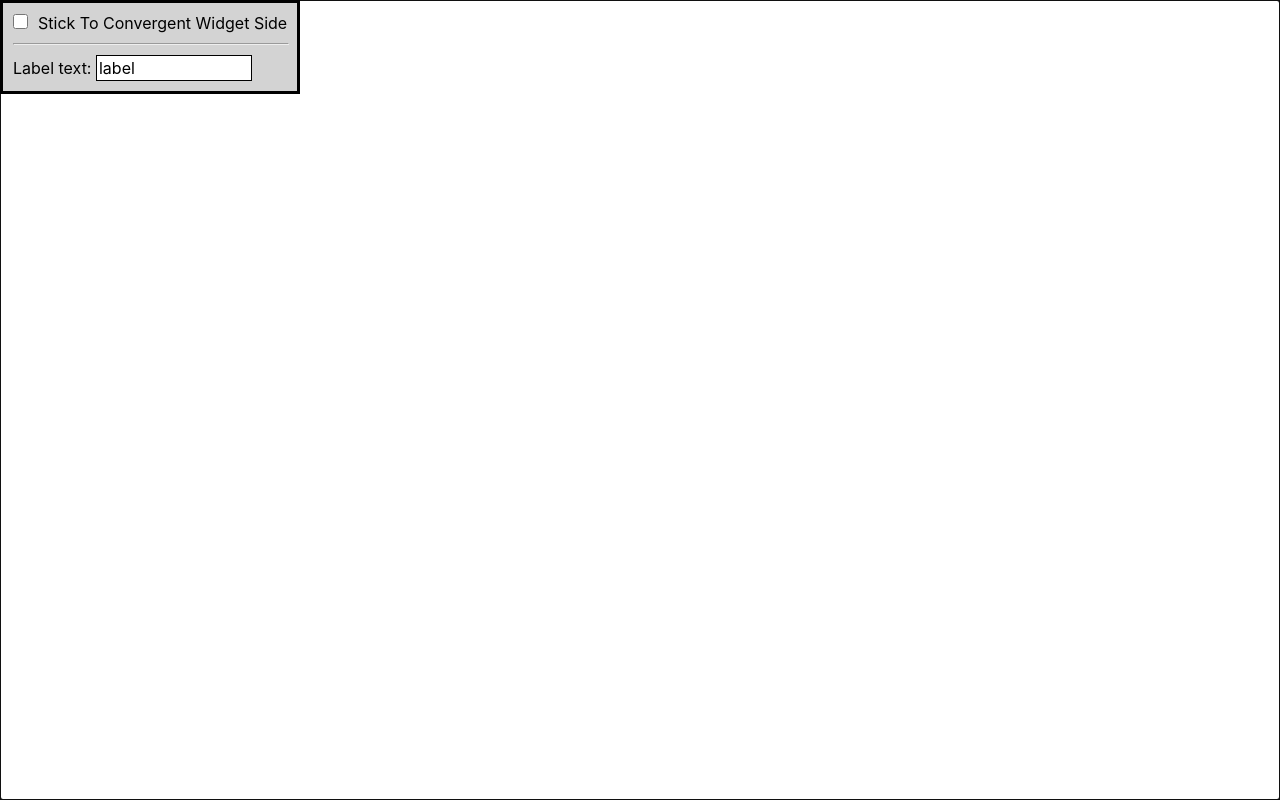
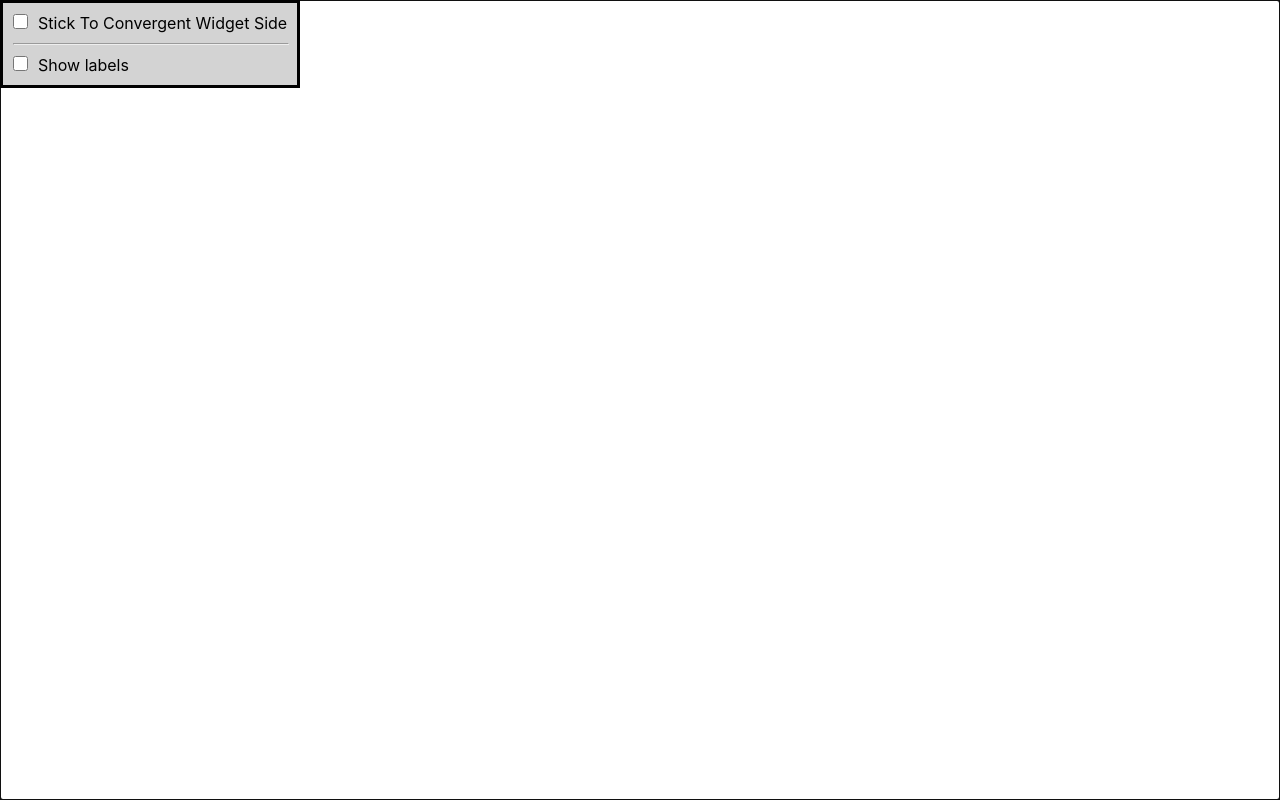
Before and after one commit to zeratulmdq/conn, a React (Create React App) app: page / in a window 1280 px wide. Built offline with nearby package versions, Linux system fonts and the light colour scheme.

Commit message:
Add separate labels for each arrow

```diff
--- a/src/App.tsx
+++ b/src/App.tsx
@@ -35,9 +35,12 @@ export const settingsStyle: React.CSSProperties = {
   padding: 10,
 };
 
+declare const window: any;
+
 interface State {
   settings:{
     stickToConvergentWidgetSide: boolean;
+    showLabels: boolean;
   };
   cursor: React.CSSProperties["cursor"];
   dragging: string[] | null;
@@ -46,7 +49,6 @@ interface State {
   selected: string[] | null;
   widgets: Record<string, Widget>;
   newSegment: boolean;
-  label: string;
 }
 
 class App extends React.Component<{}, State> {
@@ -55,6 +57,7 @@ class App extends React.Component<{}, State> {
   state: State = {
     settings :{
       stickToConvergentWidgetSide: false,
+      showLabels: false,
     },
     cursor: "auto",
     dragging: null,
@@ -63,7 +66,6 @@ class App extends React.Component<{}, State> {
     selected: null,
     widgets: {},
     newSegment: false,
-    label: 'label',
   };
   mousePosition: Position | null = null;
   mouseOverSticky: boolean = false;
@@ -426,7 +428,7 @@ class App extends React.Component<{}, State> {
   };
 
   handleKeyDown = (e: React.KeyboardEvent) => {
-    if(e.key === "c" || e.key === "C") {
+    if((e.key === "c" || e.key === "C") && !window.editingLabel) {
       const newCursor = this.state.cursor === "auto" ? "crosshair" : "auto";
       if(newCursor === "auto") {
         this.cancelArrowCreation();
@@ -787,10 +789,6 @@ class App extends React.Component<{}, State> {
 
     return chartBranchArrows.length > 0 ? chartBranchArrows[0] : null;
   }
-
-  handleLabelInput = (e: any) => {
-    this.setState({ label: e.target.textContent });
-  };
 
   // updates arrow points (start/end) in both position and type
   // draggingPosition is undefined when the arrow is connected to a start and
@@ -1209,7 +1207,7 @@ class App extends React.Component<{}, State> {
   }
 
   render() {
-    const { cursor, label, selected, widgets } = this.state;
+    const { cursor, selected, widgets } = this.state;
     return (
       <div>
         <div
@@ -1243,12 +1241,13 @@ class App extends React.Component<{}, State> {
 
             if (w.type === "arrow") {
               return <Arrow
-                label={label}
-                widget={w} key={w.id}
+                widget={w}
+                key={w.id}
                 onDragPointStart={this.handleArrowPointDragStart}
                 onDragSegmentEnd={this.handleDragSegmentEnd}
                 onDragSegment={this.handleDragSegment}
                 onDragSegmentStart={this.handleDragSementStart}
+                showLabels={this.state.settings.showLabels}
               />;
             }
 
@@ -1258,23 +1257,25 @@ class App extends React.Component<{}, State> {
         <div id="settings" style={settingsStyle}>
           <Checkbox
             label="Stick To Convergent Widget Side"
-            onCheckedChange={(checked) => this.setState({settings: { stickToConvergentWidgetSide: checked }})} />
-            <hr />
-          <div>
-            Label text:{" "}
-            <div
-              className="labelInput"
-              contentEditable="true"
-              suppressContentEditableWarning
-              onInput={this.handleLabelInput}
-            >
-              label
-            </div>
-          </div>
+            onCheckedChange={this.handleCheckStick} />
+          <hr />
+          <Checkbox
+            label="Show labels"
+            onCheckedChange={this.handleCheckLabels} />
         </div>
       </div>
     );
   }
+
+  handleCheckStick = (checked: boolean) => {
+    const settings = { ...this.state.settings, stickToConvergentWidgetSide: checked };
+    this.setState({ settings });
+  }
+
+  handleCheckLabels = (checked: boolean) => {
+    const settings = { ...this.state.settings, showLabels: checked };
+    this.setState({ settings });
+  }
 }
 
 export default App;
--- a/src/types.ts
+++ b/src/types.ts
@@ -45,6 +45,7 @@ export type ArrowWidget = W & {
   arrowType: ArrowType;
   chartBranch: ChartBranch | null;
   initialIsHorizontal: boolean;
+  showLabels: boolean;
 };
 
 export type Widget = StickyWidget | ArrowWidget;
@@ -71,6 +72,7 @@ export const arrowFactory = (spec: Partial<ArrowWidget>): ArrowWidget => ({
   arrowType: spec.arrowType || "initial",
   chartBranch: null,
   initialIsHorizontal: spec.initialIsHorizontal || true,
+  showLabels: spec.showLabels || false,
 });
 
 export const toOrientation = (type: PointType) : Orientation => {
--- a/src/widgets/Arrow.tsx
+++ b/src/widgets/Arrow.tsx
@@ -3,7 +3,9 @@ import "./Sticky.css";
 import "./Arrow.css";
 import { ArrowWidget, Point, PointType, Position } from "../types";
 
-type Direction = 'horizontal' | 'vertical' | 'other';
+type Direction = "horizontal" | "vertical" | "other";
+
+declare const window: any;
 
 interface PropTypes {
   widget: ArrowWidget;
@@ -11,168 +13,287 @@ interface PropTypes {
   onDragSegmentEnd: (id: string, index: number, position?: number) => void;
   onDragSegment: (id: string, index: number, position: Position) => void;
   onDragSegmentStart: (id: string, index: number, position: Position) => void;
-  label: string;
+  showLabels: boolean;
 }
 
 interface State {
   draggingSegment: boolean;
   draggingSegmentNumber: number; // indicates which segment is being dragged
   position?: number;
+  editing: boolean;
+  label: {
+    segment: number;
+    text: string;
+    pos: number;
+  };
 }
 
 class Arrow extends React.PureComponent<PropTypes, State> {
-  state: State = { draggingSegment: false, draggingSegmentNumber: -1 };
+  state: State = {
+    draggingSegment: false,
+    draggingSegmentNumber: -1,
+    editing: false,
+    label: {
+      segment: -1,
+      text: "label",
+      pos: -1,
+    },
+  };
+  ref: SVGTextElement | null = null;
 
   getPoints = () => {
     const { points } = this.props.widget;
     const start = points[0];
     const end = points[points.length - 1];
 
-    return { start, end }
-  }
+    return { start, end };
+  };
 
   handleSegmentDragStart = (e: React.MouseEvent, index: number) => {
     if (this.state.draggingSegment) return;
-    this.props.onDragSegmentStart(this.props.widget.id, index, { x: e.clientX, y: e.clientY })
-    const normalizedIndex = index === 0
-      ? 1
-      : index;
-    this.setState({ draggingSegment: true, draggingSegmentNumber: normalizedIndex })
-  }
+    this.props.onDragSegmentStart(this.props.widget.id, index, {
+      x: e.clientX,
+      y: e.clientY,
+    });
+    const normalizedIndex = index === 0 ? 1 : index;
+    this.setState({
+      draggingSegment: true,
+      draggingSegmentNumber: normalizedIndex,
+    });
+  };
 
   handleSegmentDragEnd = () => {
+    console.log("handleSegmentDragEnd");
     if (!this.state.draggingSegment) return;
     // Create chart branch after dragging middle segment
     const pos = this.state.position;
-    this.props.onDragSegmentEnd(this.props.widget.id, this.state.draggingSegmentNumber, pos);
-    this.setState({ draggingSegment: false, draggingSegmentNumber: -1, position: undefined })
-  }
+    this.props.onDragSegmentEnd(
+      this.props.widget.id,
+      this.state.draggingSegmentNumber,
+      pos
+    );
+    this.setState({
+      draggingSegment: false,
+      draggingSegmentNumber: -1,
+      position: undefined,
+    });
+  };
 
-  handleMouseMove = ({ clientX, clientY }: React.MouseEvent<SVGSVGElement, MouseEvent>) => {
+  handleMouseMove = ({
+    clientX,
+    clientY,
+  }: React.MouseEvent<SVGSVGElement, MouseEvent>) => {
     const { draggingSegmentNumber } = this.state;
-    if(!this.state.draggingSegment) return;
+    if (!this.state.draggingSegment) return;
 
     const { start } = this.getPoints();
 
-    if ((start.type === 'right' || start.type === 'left') && draggingSegmentNumber % 2 !== 0 ) {
+    if (
+      (start.type === "right" || start.type === "left") &&
+      draggingSegmentNumber % 2 !== 0
+    ) {
       this.setState({ position: clientX });
     } else {
       this.setState({ position: clientY });
     }
-    this.props.onDragSegment(this.props.widget.id, draggingSegmentNumber, { x: clientX, y: clientY });
-  }
+    this.props.onDragSegment(this.props.widget.id, draggingSegmentNumber, {
+      x: clientX,
+      y: clientY,
+    });
+  };
 
-  connectionDot = (x: number, y: number, key: string, direction?: PointType) => {
+  connectionDot = (
+    x: number,
+    y: number,
+    key: string,
+    direction?: PointType
+  ) => {
     const handleDragPointStart = (e: React.MouseEvent) => {
       const { onDragPointStart, widget } = this.props;
       onDragPointStart(widget.id, e, !direction);
-    }
+    };
     if (!direction) {
-      return <circle
+      return (
+        <circle
           key={key}
           cx={`${x}`}
           cy={`${y}`}
           r="2"
-        stroke='transparent'
-        fill='black'
+          stroke="transparent"
+          fill="black"
           strokeWidth="6"
           onMouseDown={handleDragPointStart}
         ></circle>
+      );
     } else {
-      return <path
+      return (
+        <path
           key={key}
-        className='connectionDot'
+          className="connectionDot"
           stroke="#000"
           fill="#000"
           d={`M${x} ${y} L${x - 8} ${y + 3}V${y - 3}z`}
           fillRule="evenodd"
-        style={{ transform: `rotate(${this.getRotation(direction)}deg)`, transformOrigin: `${x}px ${y}px` }}
+          style={{
+            transform: `rotate(${this.getRotation(direction)}deg)`,
+            transformOrigin: `${x}px ${y}px`,
+          }}
           onMouseDown={handleDragPointStart}
-      />;
+        />
+      );
     }
   };
   getRotation = (dir: PointType) => {
     switch (dir) {
-      case 'right': return 180;
-      case 'left': return 0;
-      case 'top': return 90;
-      case 'bottom': return -90;
+      case "right":
+        return 180;
+      case "left":
+        return 0;
+      case "top":
+        return 90;
+      case "bottom":
+        return -90;
     }
-  }
+  };
 
   pathGenerator = () => {
     const { points } = this.props.widget;
+    const { showLabels } = this.props;
     if (points.length < 2) return null;
-    // const { position } = this.state;
+
     const start = points[0];
     const end = points[points.length - 1];
     const withConnectionDot = (arrowPath: JSX.Element[]) => [
-      this.connectionDot(start.x, start.y, '0'),
+      this.connectionDot(start.x, start.y, "0"),
       ...arrowPath,
-      this.connectionDot(end.x, end.y, '100', end.type),
+      this.connectionDot(end.x, end.y, "100", end.type),
     ];
     const isHorizontalStart = start.type === "right" || start.type === "left";
-    const cursor = (index: number) => (isHorizontalStart && index % 2 !== 0) || (!isHorizontalStart && index % 2 === 0) ? 'ew-resize' : 'ns-resize'
+    const cursor = (index: number) =>
+      (isHorizontalStart && index % 2 !== 0) ||
+      (!isHorizontalStart && index % 2 === 0)
+        ? "ew-resize"
+        : "ns-resize";
     const arrowPath: JSX.Element[] = [];
     points.forEach((point, index) => {
-      const onDragStart = (e: React.MouseEvent) => this.handleSegmentDragStart(e, index);
+      const onDragStart = (e: React.MouseEvent) =>
+        this.handleSegmentDragStart(e, index);
       const next = points[index + 1];
       if (!next) return;
-      arrowPath.push(<path
+      arrowPath.push(
+        <path
           key={index + 1} // 0 is the first circle
+          id={`path-${index}`}
           d={`M ${point.x} ${point.y} L ${next.x} ${next.y}`}
           stroke="black"
           strokeWidth="2"
           fill="none"
           style={{
             cursor: cursor(index),
-          pointerEvents: 'auto'
+            pointerEvents: "auto",
           }}
           onMouseDown={onDragStart}
-      />)
-    })
-    return withConnectionDot([
-      ...arrowPath,
-      this.createLabel(points),
-    ]);
+          onDoubleClick={this.handleDoubleClick}
+        />
+      );
+    });
+
+    const paths = arrowPath;
+    if (showLabels) {
+      const label = this.createLabel(points);
+      if (label) paths.push(label);
+    }
+    return withConnectionDot(paths);
   };
 
   createLabel = (points: Point[]) => {
-    const { label } = this.props;
+    const { label } = this.state;
+    if (label.segment === -1) return null;
+
     // super hacky sizing method
-    const labelSize = { width: 8.5 * label.length, height: 18 };
-    const middlePointIndex = Math.ceil(points.length / 2);
-    const middlePoint = points[middlePointIndex - 1];
-    const nextMiddlePoint = points[middlePointIndex];
+    const labelSize = { width: 8 * label.text.length, height: 18 };
+    let point = points[label.segment];
+    let nextPoint = points[label.segment + 1];
+    if (points.length === 2) {
+      point = points[0];
+      nextPoint = points[1];
+    }
     const center = {
-      x:
-        middlePoint.x +
-        (nextMiddlePoint.x - middlePoint.x) / 2 -
-        labelSize.width / 2,
-      y:
-        middlePoint.y +
-        (nextMiddlePoint.y - middlePoint.y) / 2 +
-        labelSize.height / 4,
+      x: point.x + (nextPoint.x - point.x) / 2 - labelSize.width / 2,
+      y: point.y + (nextPoint.y - point.y) / 2 + labelSize.height / 3,
     };
+
     return (
-      <text key="label" transform={`matrix(1 0 0 1 ${center.x} ${center.y})`}>
-        {label}
+      <text
+        key="label"
+        transform={`matrix(1 0 0 1 ${center.x} ${center.y})`}
+        style={{
+          cursor: this.state.editing ? "auto" : "pointer",
+          pointerEvents: "auto",
+        }}
+        tabIndex={0}
+        onClick={this.handleTextClick}
+        ref={this.handleRef}
+      >
+        {label.text}
       </text>
     );
   };
 
+  handleRef = (ref: SVGTextElement) => {
+    this.ref = ref;
+  };
+
+  handleTextClick = () => {
+    if (this.state.editing) return;
+
+    // hacky hack to prevent 'c' shortcut to screw up typing
+    window.editingLabel = true;
+    this.setState({ editing: true });
+    document.addEventListener("click", this.handleDocClick);
+  };
+
+  handleDocClick = (e: any) => {
+    if (!this.ref) return;
+    const b = this.ref.getBoundingClientRect();
+    const okH = e.clientX > b.left && e.clientX < b.left + b.width;
+    const okV = e.clientY > b.top && e.clientY < b.top + b.height;
+    const inside = okH && okV;
+    if (!inside) {
+      window.editingLabel = false;
+      this.setState({
+        editing: false,
+        label: {
+          segment: -1,
+          text: this.ref.textContent || "",
+          pos: -1,
+        },
+      });
+      document.removeEventListener("click", this.handleDocClick);
+    }
+  };
+
+  handleDoubleClick = (e: any) => {
+    e.stopPropagation();
+    console.log(e.target.id);
+    const pathID = Number(e.target.id.replace("path-", ""));
+    console.log("handleDoubleClick", pathID);
+    this.setState({ label: { ...this.state.label, segment: pathID } });
+  };
 
   render() {
     const path = this.pathGenerator();
     if (!path) return null;
+    const { editing, draggingSegment } = this.state;
 
     return (
+      <div contentEditable={editing} suppressContentEditableWarning>
         <svg
           style={{
             position: "absolute",
             top: 0,
             left: 0,
-          pointerEvents: this.state.draggingSegment ? "auto" : "none",
+            pointerEvents: draggingSegment ? "auto" : "none",
           }}
           xmlns="http://www.w3.org/2000/svg"
           version="1.1"
@@ -180,8 +301,9 @@ class Arrow extends React.PureComponent<PropTypes, State> {
           onMouseUp={this.handleSegmentDragEnd}
           onMouseMove={this.handleMouseMove}
         >
-        { path }
+          {path}
         </svg>
+      </div>
     );
   }
 }
```
Lines whose indentation alone changed are shown as unchanged.
